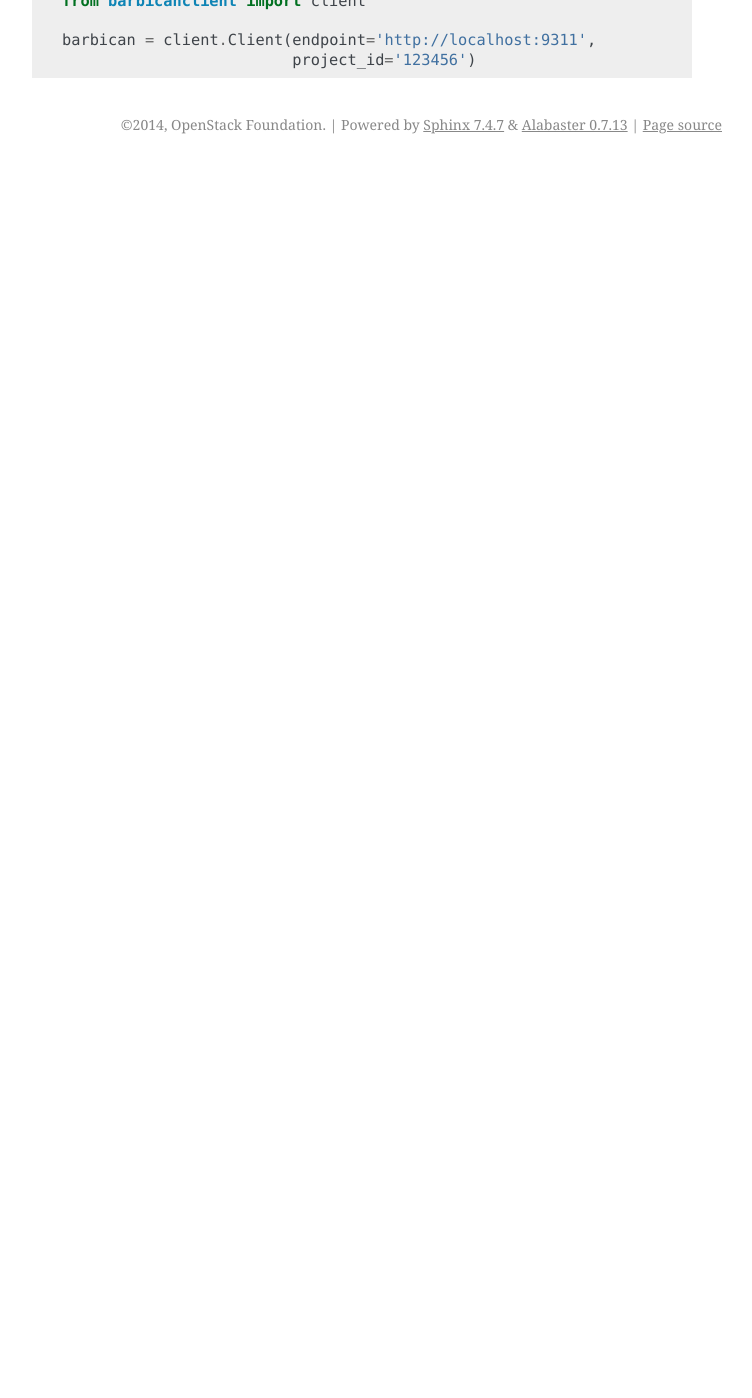
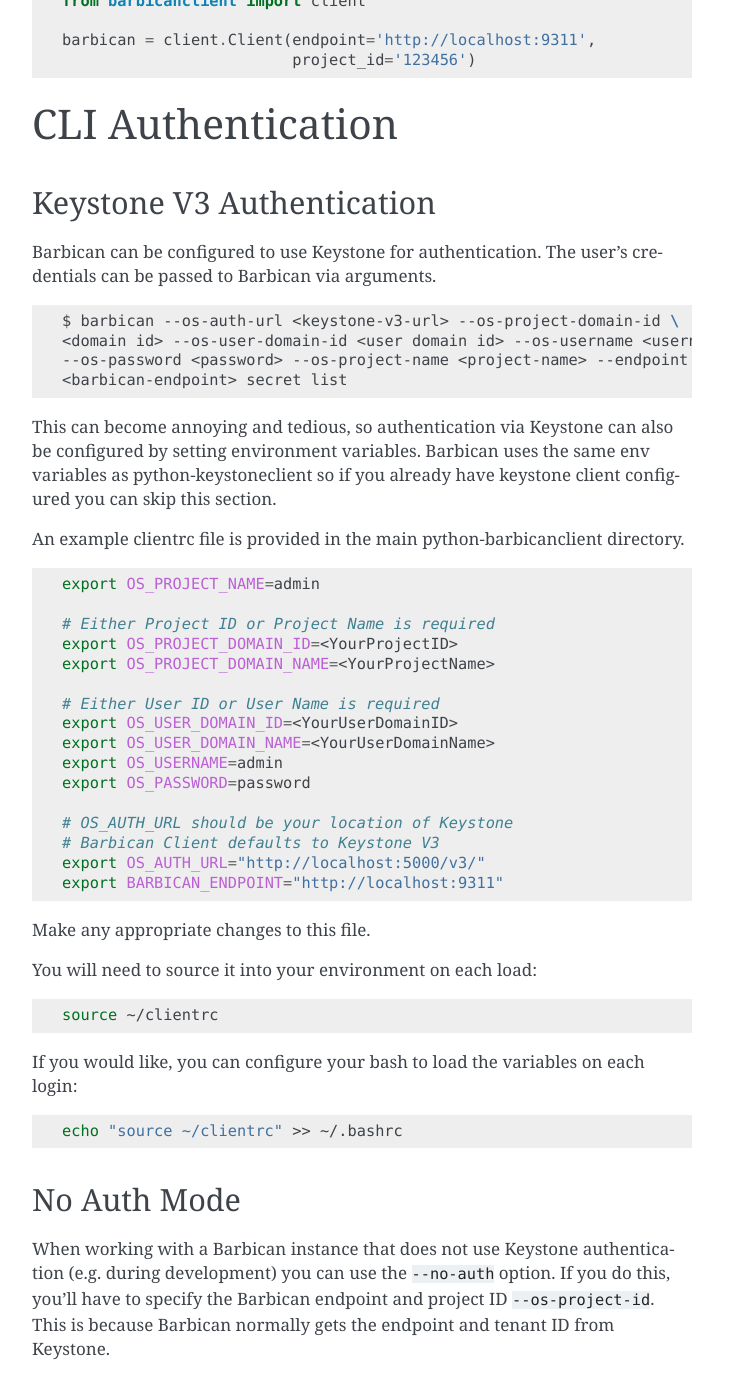
Before and after one commit to openstack/python-barbicanclient, a Sphinx documentation site: the page built from doc/source/authentication.rst, in a window 1280 px wide and 1400 px high, scrolled down 1366 px. Shown: the whole window, without its empty margins (388-1140 px from the left). Built offline with Sphinx 7.4.7, drawn with Linux system fonts in a browser that asks for light colours; before the commit the page ends 1530 px from its top, so only the background shows below that; some of the changed text lies outside the part shown.

Commit message:
Fix the clientrc file to match defaults and add docs
Ported over documentation about usage of clientrc file
as well as ported over the No Auth Mode section.

Change-Id: Idfaeae4f4360b5aa95494119926fd67592c0d2d8

```diff
--- a/doc/source/authentication.rst
+++ b/doc/source/authentication.rst
@@ -66,3 +66,73 @@
 
     barbican = client.Client(endpoint='http://localhost:9311',
                              project_id='123456')
+
+
+CLI Authentication
+==================
+
+Keystone V3 Authentication
+--------------------------
+
+Barbican can be configured to use Keystone for authentication. The user's
+credentials can be passed to Barbican via arguments.
+
+.. code-block:: bash
+
+    $ barbican --os-auth-url <keystone-v3-url> --os-project-domain-id \
+    <domain id> --os-user-domain-id <user domain id> --os-username <username> \
+    --os-password <password> --os-project-name <project-name> --endpoint \
+    <barbican-endpoint> secret list
+
+This can become annoying and tedious, so authentication via Keystone can
+also be configured by setting environment variables. Barbican uses the same env
+variables as python-keystoneclient so if you already have keystone client
+configured you can skip this section.
+
+An example clientrc file is provided in the main python-barbicanclient
+directory.
+
+.. code-block:: bash
+
+    export OS_PROJECT_NAME=admin
+
+    # Either Project ID or Project Name is required
+    export OS_PROJECT_DOMAIN_ID=<YourProjectID>
+    export OS_PROJECT_DOMAIN_NAME=<YourProjectName>
+
+    # Either User ID or User Name is required
+    export OS_USER_DOMAIN_ID=<YourUserDomainID>
+    export OS_USER_DOMAIN_NAME=<YourUserDomainName>
+    export OS_USERNAME=admin
+    export OS_PASSWORD=password
+
+    # OS_AUTH_URL should be your location of Keystone
+    # Barbican Client defaults to Keystone V3
+    export OS_AUTH_URL="http://localhost:5000/v3/"
+    export BARBICAN_ENDPOINT="http://localhost:9311"
+
+
+Make any appropriate changes to this file.
+
+You will need to source it into your environment on each load:
+
+.. code-block:: bash
+
+    source ~/clientrc
+
+If you would like, you can configure your bash to load the variables on
+each login:
+
+.. code-block:: bash
+
+    echo "source ~/clientrc" >> ~/.bashrc
+
+
+No Auth Mode
+------------
+
+When working with a Barbican instance that does not use Keystone authentication
+(e.g. during development) you can use the :code:`--no-auth` option. If you do
+this, you'll have to specify the Barbican endpoint and project ID
+:code:`--os-project-id`. This is because Barbican normally gets the endpoint
+and tenant ID from Keystone.
```
Also changed, not shown: 1 other file.
